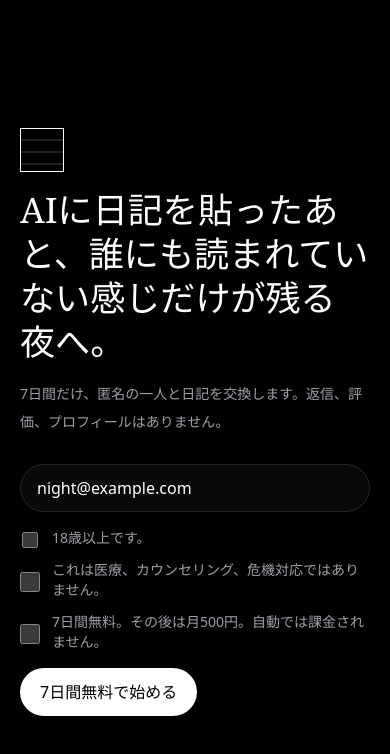
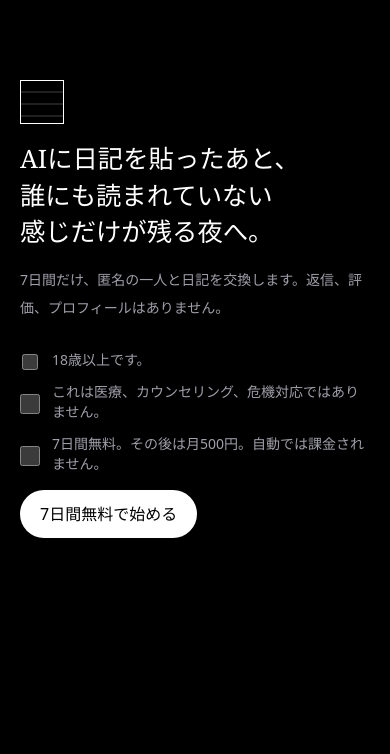
Before and after one commit to sora32127/dear-human, a React (Vite) app: page / in a window 390 px wide. Shown: the top 754 px of the page. Built offline with nearby package versions, Linux system fonts and the light colour scheme.

Commit message:
Tighten mobile diary flow

```diff
--- a/src/App.tsx
+++ b/src/App.tsx
@@ -195,7 +195,7 @@ function App() {
     commit({
       ...state,
       accepted: true,
-      email: String(form.get('email') || selectedUser.email),
+      email: selectedUser.email,
       trialStartedAt: new Date().toISOString(),
     })
   }
@@ -239,12 +239,16 @@ function App() {
 
   if (!state.accepted) {
     return (
-      <main className="grid min-h-dvh place-items-center bg-black px-5 py-8 text-white">
+      <main className="grid min-h-dvh justify-items-center bg-black px-5 pb-8 pt-[calc(env(safe-area-inset-top)+80px)] text-white">
         <section className="w-full max-w-[560px] space-y-7">
           <div className="space-y-4">
             <div className="h-11 w-11 border border-white bg-[repeating-linear-gradient(180deg,transparent_0_10px,rgba(255,255,255,.25)_11px,transparent_12px)]" />
-            <h1 className="font-serif text-[clamp(1.9rem,9vw,3rem)] leading-tight">
-              AIに日記を貼ったあと、誰にも読まれていない感じだけが残る夜へ。
+            <h1 className="font-serif text-[clamp(1.35rem,6.5vw,2.3rem)] leading-[1.45]">
+              AIに日記を貼ったあと、
+              <br />
+              誰にも読まれていない
+              <br />
+              感じだけが残る夜へ。
             </h1>
             <p className="max-w-[44ch] text-sm leading-7 text-zinc-400">
               7日間だけ、匿名の一人と日記を交換します。返信、評価、プロフィールはありません。
@@ -252,15 +256,6 @@ function App() {
           </div>
 
           <form className="space-y-4" onSubmit={startTrial}>
-            <input
-              className="h-12 w-full rounded-full border border-zinc-800 bg-zinc-950 px-4 text-sm outline-none focus:border-white"
-              name="email"
-              type="email"
-              autoComplete="email"
-              defaultValue={selectedUser.email}
-              aria-label="メールアドレス"
-            />
-
             <div className="grid gap-3 text-sm text-zinc-400">
               <label className="grid grid-cols-[20px_1fr] gap-3">
                 <input className="mt-1 accent-white" name="age" type="checkbox" />
@@ -349,11 +344,7 @@ function App() {
           ))}
         </div>
 
-        {todayEntry ? (
-          <div className="border-t border-zinc-900 px-4 py-4 pb-[calc(env(safe-area-inset-bottom)+16px)] text-center text-sm text-zinc-500">
-            今日は投稿済みです。
-          </div>
-        ) : (
+        {todayEntry ? null : (
           <form
             className="grid grid-cols-[1fr_auto] items-end gap-2 border-t border-zinc-900 px-3 py-3 pb-[calc(env(safe-area-inset-bottom)+12px)]"
             onSubmit={submitEntry}
@@ -446,7 +437,7 @@ function SettingsSheet({
 }) {
   return (
     <div className="fixed inset-0 z-20 grid place-items-end bg-black/70 px-3 py-3">
-      <section className="w-full max-w-[560px] rounded-3xl border border-zinc-800 bg-zinc-950 text-white shadow-2xl">
+      <section className="max-h-[calc(100dvh-24px)] w-full max-w-[560px] overflow-y-auto rounded-3xl border border-zinc-800 bg-zinc-950 text-white shadow-2xl">
         <header className="flex items-center justify-between border-b border-zinc-800 px-5 py-4">
           <h2 className="text-base font-medium">設定</h2>
           <button aria-label="閉じる" className="text-zinc-400" onClick={onClose} type="button">
@@ -454,7 +445,7 @@ function SettingsSheet({
           </button>
         </header>
 
-        <div className="space-y-6 px-5 py-5">
+        <div className="space-y-4 px-5 py-5">
           <section className="space-y-2 text-sm text-zinc-400">
             <div className="flex justify-between gap-4">
               <span>現在</span>
@@ -473,7 +464,7 @@ function SettingsSheet({
             </p>
           </section>
 
-          <section className="space-y-3">
+          <section className="space-y-2">
             <div className="text-xs text-zinc-500">テストユーザー</div>
             <div className="grid gap-2">
               {testUsers.map((user) => (
@@ -494,19 +485,19 @@ function SettingsSheet({
             </div>
           </section>
 
-          <div className="flex flex-wrap gap-2">
+          <div className="grid grid-cols-2 gap-2">
             {!paid ? (
-              <button className="h-11 rounded-full bg-white px-5 text-sm font-semibold text-black" onClick={onPay} type="button">
-                月{MONTHLY_PRICE}円で続ける
+              <button className="h-10 rounded-full bg-white px-3 text-xs font-semibold text-black" onClick={onPay} type="button">
+                続ける
               </button>
             ) : null}
-            <button className="h-11 rounded-full border border-zinc-700 px-5 text-sm" onClick={onEnd} type="button">
+            <button className="h-10 rounded-full border border-zinc-700 px-3 text-xs" onClick={onEnd} type="button">
               交換を終了
             </button>
-            <button className="h-11 rounded-full border border-zinc-700 px-5 text-sm" onClick={onInterrupt} type="button">
+            <button className="h-10 rounded-full border border-zinc-700 px-3 text-xs" onClick={onInterrupt} type="button">
               中断
             </button>
-            <button className="h-11 rounded-full border border-zinc-700 px-4 text-sm" onClick={onReset} type="button">
+            <button className="h-10 rounded-full border border-zinc-700 px-3 text-xs" onClick={onReset} type="button">
               <span className="inline-flex items-center gap-2">
                 <RotateCcw size={15} />
                 リセット
```
